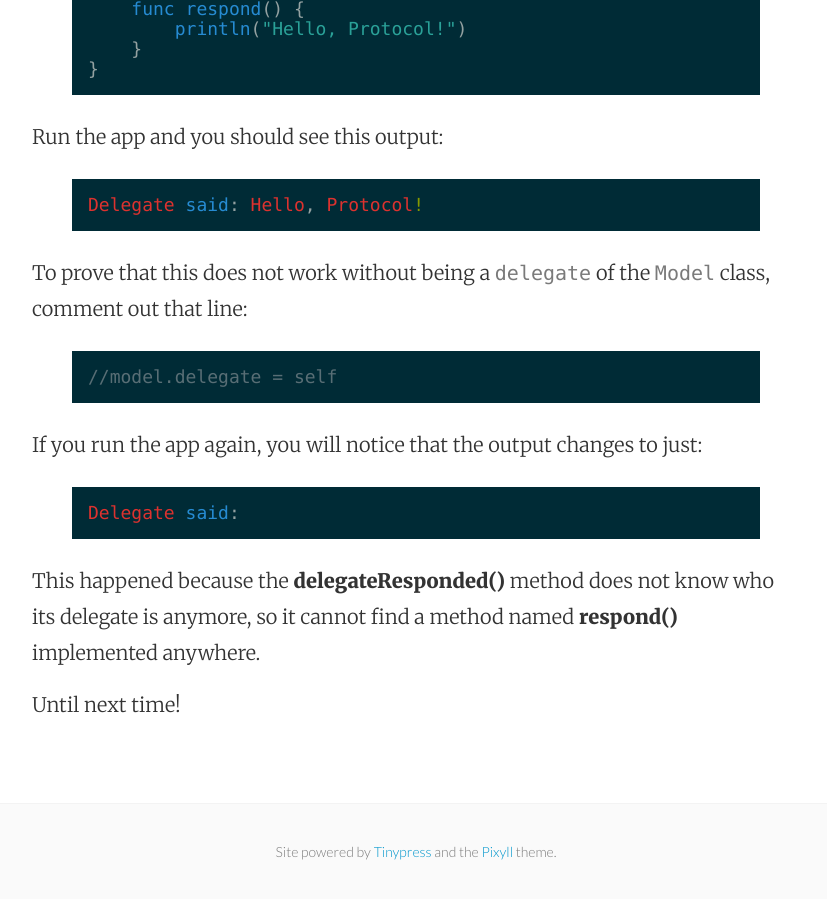
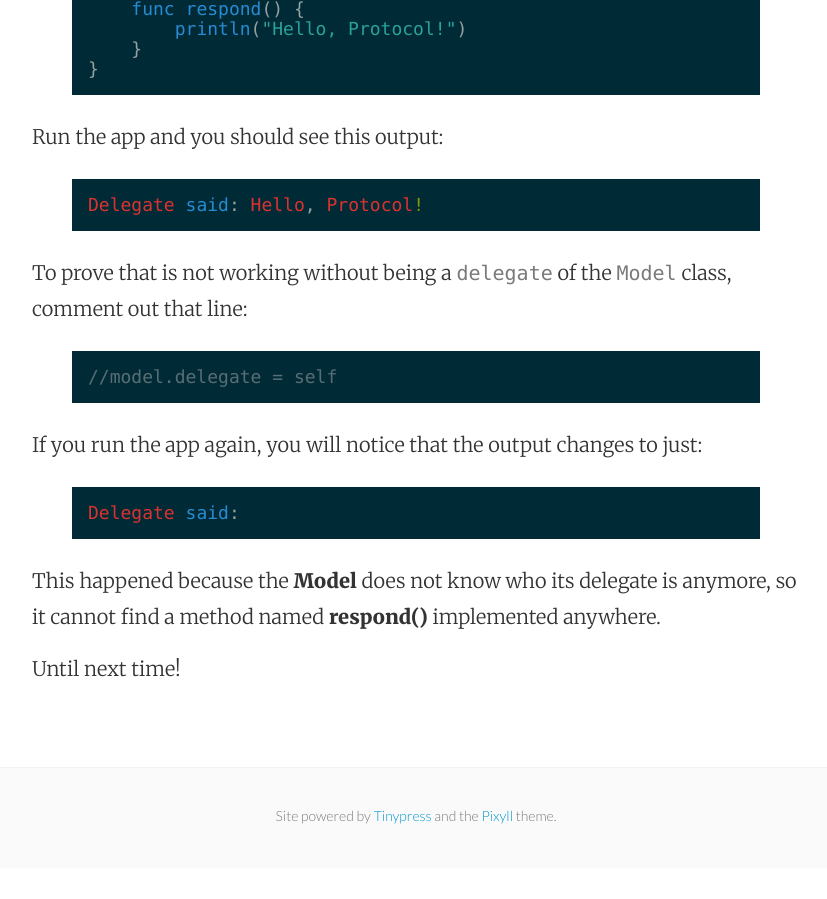
Before and after one commit to mhorga/mhorga.github.io, a Jekyll site: the page built from _posts/2015-09-16-object-communication-in-ios-with-delegation.markdown, in a window 1280 px wide and 900 px high, scrolled down 2076 px. Shown: the whole window, without its empty margins (224-1051 px from the left). Built offline with Jekyll 4.4.1, drawn with Linux system fonts in a browser that asks for light colours; after the commit the page ends 2944 px from its top, so only the background shows below that.

Commit message:
Post update: Object communication in iOS with Delegation

```diff
--- a/_posts/2015-09-16-object-communication-in-ios-with-delegation.markdown
+++ b/_posts/2015-09-16-object-communication-in-ios-with-delegation.markdown
@@ -49,7 +49,7 @@
 Delegate said: Hello, Protocol!
 {% endhighlight %}
 
-To prove that this does not work without being a `delegate` of the `Model` class, comment out that line:
+To prove that is not working without being a `delegate` of the `Model` class, comment out that line:
 
 {% highlight swift %}
 //model.delegate = self
@@ -61,6 +61,6 @@
 Delegate said:
 {% endhighlight %}
 
-This happened because the __delegateResponded()__ method does not know who its delegate is anymore, so it cannot find a method named __respond()__ implemented anywhere.
+This happened because the __Model__ does not know who its delegate is anymore, so it cannot find a method named __respond()__ implemented anywhere.
 
 Until next time!
```
